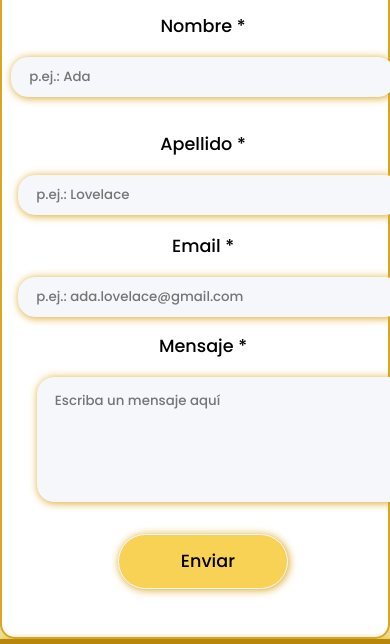
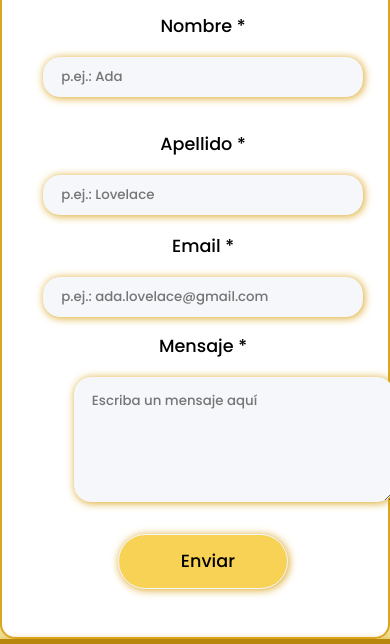
Before and after one commit to lorevandev/MI-PORTFOLIO, a plain HTML site: page index.html in a window 390 px wide. Shown: the part 5881-6525 px from the top of the page. Drawn offline with nearby package versions, Linux system fonts and the light colour scheme.

Commit message:
se ajusta el tamaño de las cajas de texto en formulario

```diff
--- a/estilos.css
+++ b/estilos.css
@@ -886,15 +886,15 @@ li{
     /** Casillas de texto ***/
 
     #idNombre{
-        width: 24rem;
+        width: 20rem;
     }
 
     #idApellido{
-        width: 24rem;
+        width: 20rem;
     }
 
     #idEmail{
-        width: 24rem;
+        width: 20rem;
         align-items: center;
         /** background-color: blue; **/
     }
@@ -920,10 +920,10 @@ li{
     textarea{
         align-items: center;
         resize: both;
-        min-width: 34em;
+        min-width: 20rem;
         min-height: 9.37em;
         display: block;
-        margin-left: 5%;
+        margin-left: 15%;
     }
 
     /*** Boton del formulario ***/
```
